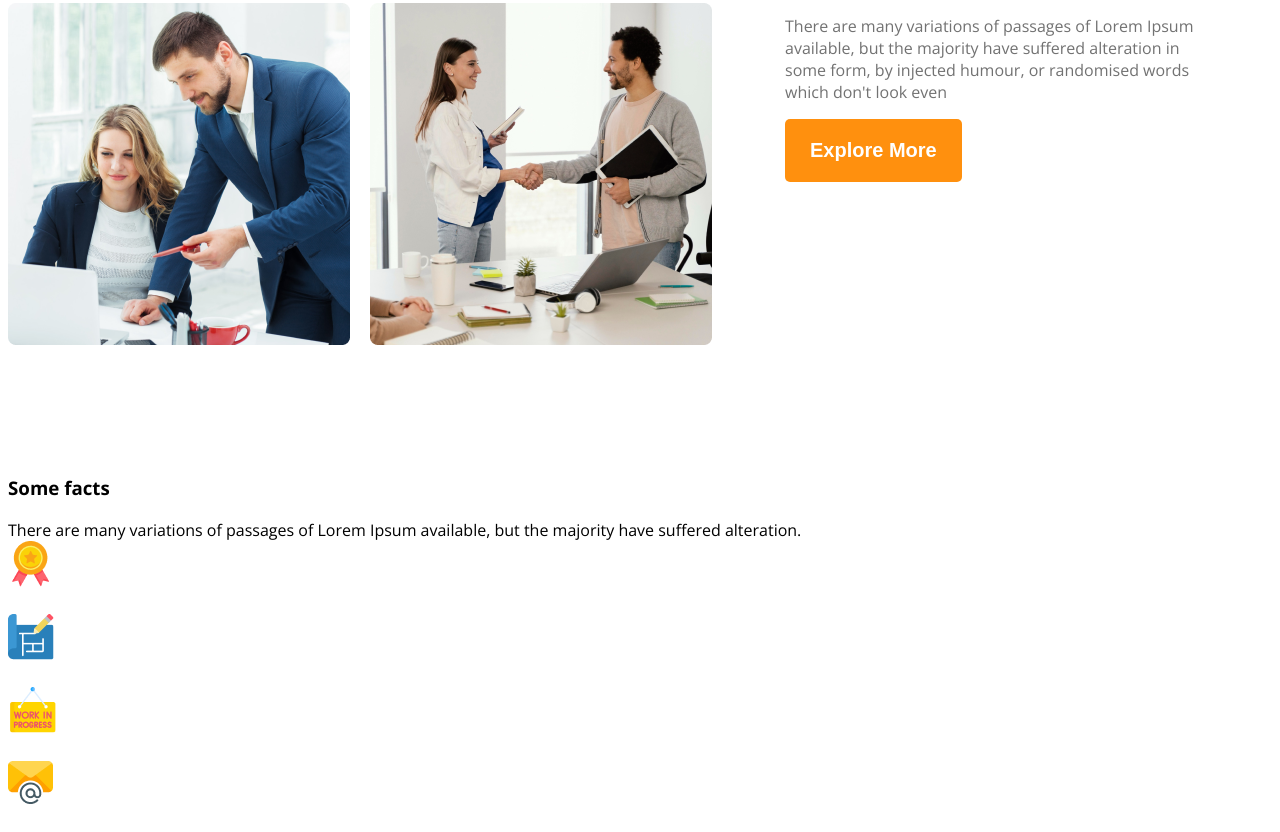
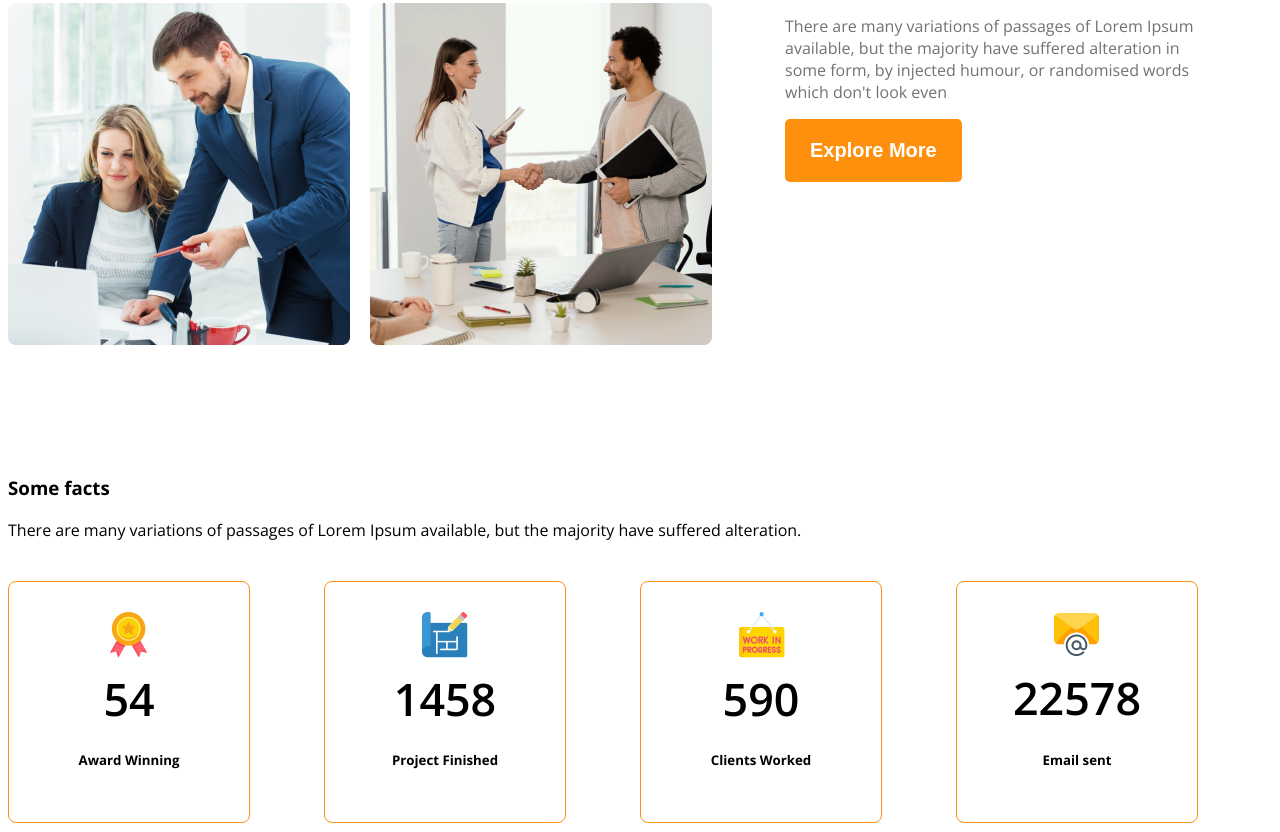
Before and after one commit to Tahsin2843/g3-architect-responsive, a plain HTML site: page index.html in a window 1280 px wide. Shown: the part 1650-2482 px from the top of the page. Drawn offline with nearby package versions, Linux system fonts and the light colour scheme.

Commit message:
facts section updated

```diff
--- a/Styles/styles.css
+++ b/Styles/styles.css
@@ -95,6 +95,30 @@ main >section{
     padding: 73px;
  }
 
+ /* facts section */
+.facts-container{
+   display: grid;
+   grid-template-columns: repeat(4, 1fr);
+   margin-top: 40px;
+}
+
+.fact-card{
+    border: 1px solid #FF900E;
+    height: 240px;
+    width: 240px;
+    border-radius: 8px;
+    align-items: center;
+    justify-content: center;
+    text-align: center;
+}
+
+.fact-number{
+    font-size: 2.8rem;
+    font-weight: 600;
+    margin-top: 5px;
+    margin-bottom:10px ;
+}
+
 /* Responsive media Query */
 
 @media screen and (max-width: 650px) {
--- a/index.html
+++ b/index.html
@@ -65,26 +65,34 @@
                 </div>
             </div>
 
-            <div class="facts-container">
-                <div class="fact">
-                    <img src="images/icons/ribon.png" alt="" class="fact-icon">
-                    <h4 class="fact-number"></h4>
-                    <h5 class="fact-name"></h5>
+            <div class="facts-container display-flex">
+                <div class="fact-card display-flex">
+                    <div>
+                        <img src="images/icons/ribon.png" alt="" class="fact-icon">
+                    <h4 class="fact-number">54</h4>
+                    <h5 class="fact-name">Award Winning</h5>
+                    </div>
                 </div>
-                <div class="fact">
-                    <img src="images/icons/projects.png" alt="" class="fact-icon">
-                    <h4 class="fact-number"></h4>
-                    <h5 class="fact-name"></h5>
+                <div class="fact-card display-flex">
+                    <div>
+                        <img src="images/icons/projects.png" alt="" class="fact-icon">
+                    <h4 class="fact-number">1458</h4>
+                    <h5 class="fact-name">Project Finished</h5>
+                    </div>
                 </div>
-                <div class="fact">
+                <div class="fact-card display-flex">
+                    <div>
                     <img src="images/icons/customers.png" alt="" class="fact-icon">
-                    <h4 class="fact-number"></h4>
-                    <h5 class="fact-name"></h5>
+                    <h4 class="fact-number">590</h4>
+                    <h5 class="fact-name">Clients Worked</h5>
+                    </div>
                 </div>
-                <div class="fact">
+                <div class="fact-card display-flex">
+                    <div>
                     <img src="images/icons/email.png" alt="" class="fact-icon">
-                    <h4 class="fact-number"></h4>
-                    <h5 class="fact-name"></h5>
+                    <h4 class="fact-number">22578</h4>
+                    <h5 class="fact-name">Email sent </h5>
+                    </div>
                 </div>
             </div>
         </section>
```
